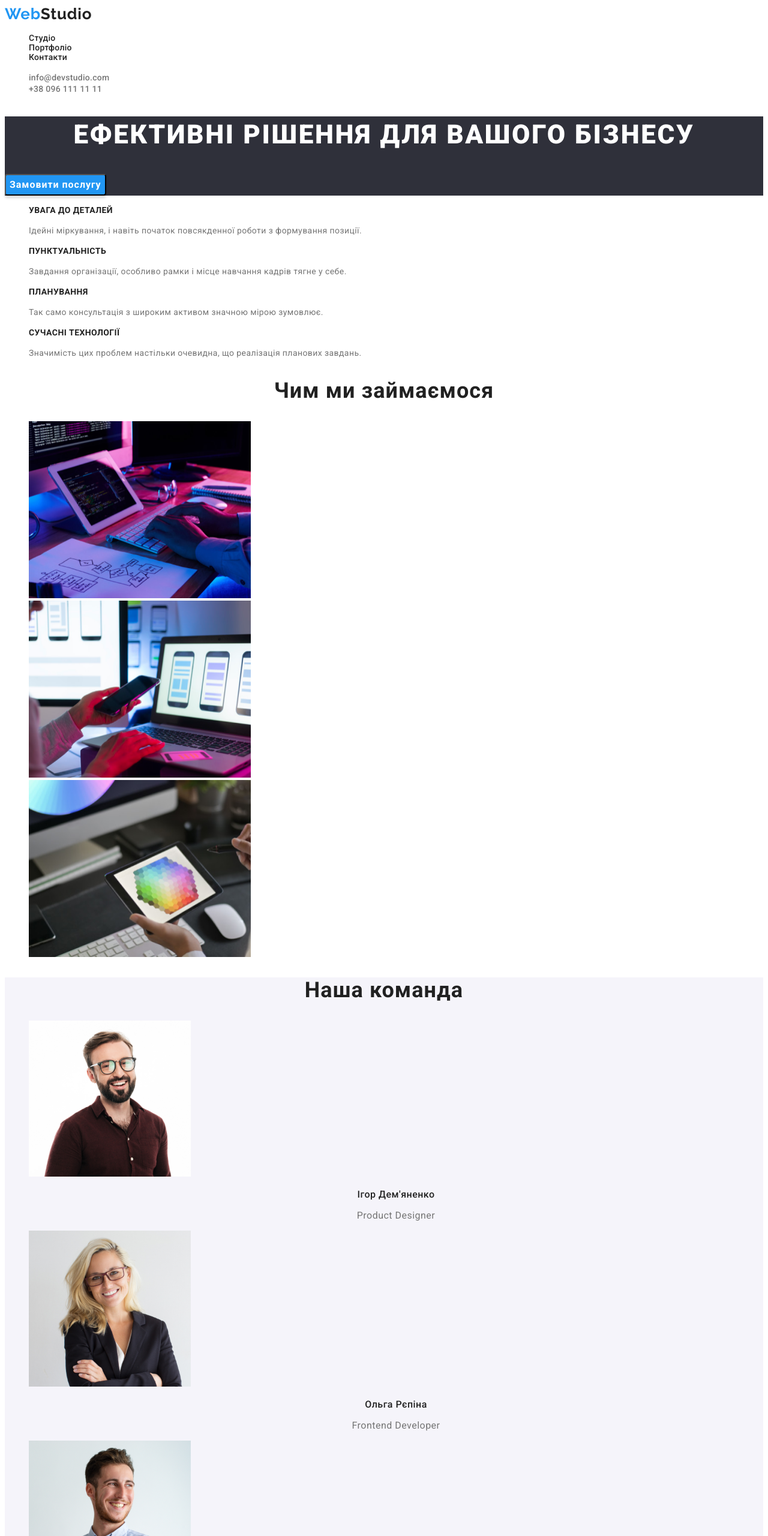
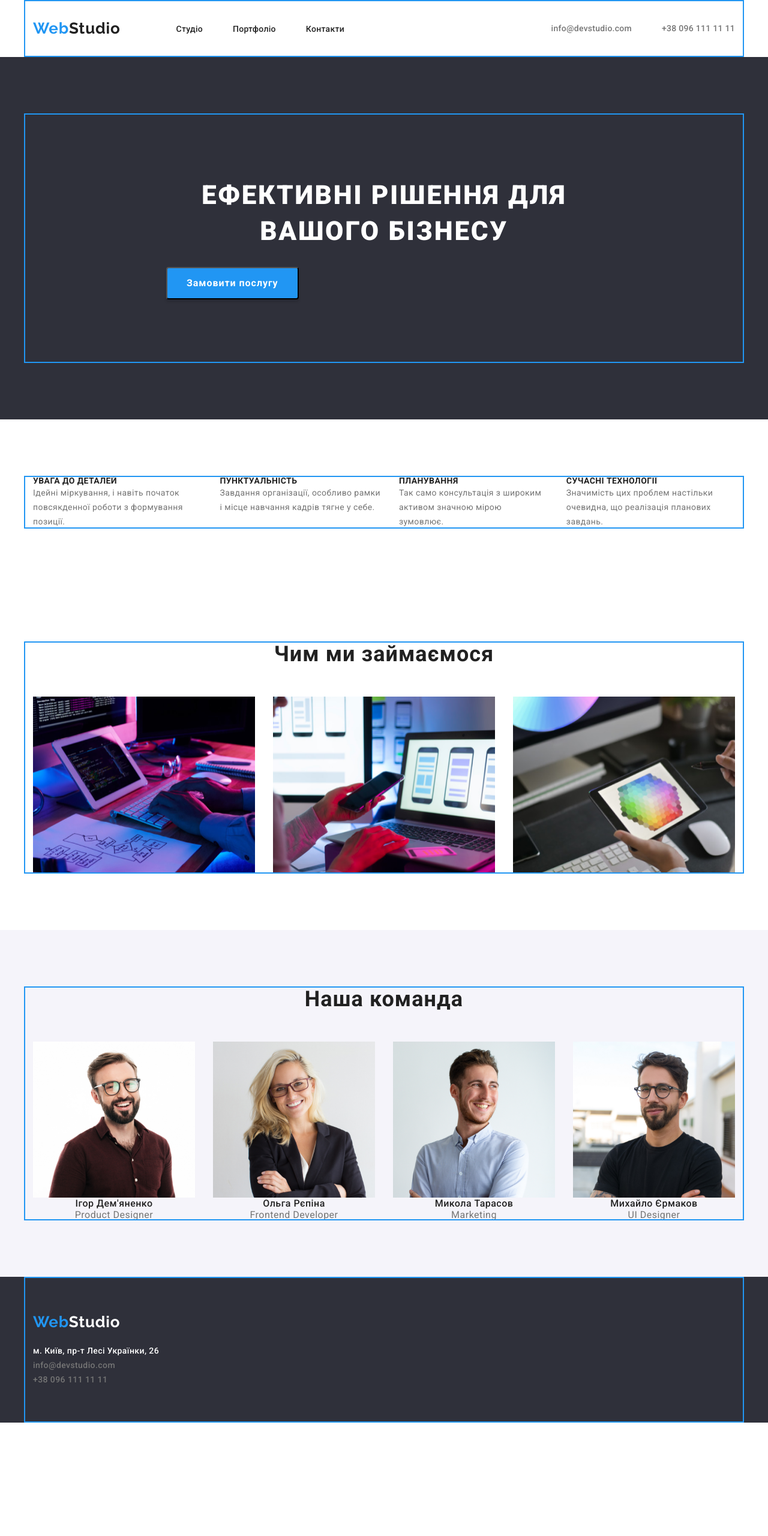
Before and after one commit to iruniaberezina/goit-markup-hw-02, a plain HTML site: page index.html in a window 1280 px wide. Shown: the top 2560 px of the page at 60% size. After the commit the page ends 2371 px from the top, so only its background shows below. Drawn offline with Linux system fonts and the light colour scheme.

Commit message:
goit-markup-hw-03

```diff
--- a/css/styles.css
+++ b/css/styles.css
@@ -28,14 +28,56 @@
     font-style: normal;
 
 }
-.list, .list-contact {
+.list, .list-contact, .group, .list-contact-footer, .link {
     list-style: none;
+    margin: 0;
+    padding: 0;
 }
 
+h1, h2, h3, h4, h5, h6, p {
+    margin: 0;
+}
+img {
+    display: block;
+}
+
+.container {
+    width: 1200px;
+
+    margin-left: auto;
+    margin-right: auto;
+    padding-left: 15px;
+    padding-right: 15px;
+
+    outline: 2px solid #2196F3;
+    outline-offset: -2px;
+}
+.section {
+    padding-top: 94px;
+    padding-bottom: 94px;
+}
 /* Hearder */
 
 .header {
     background-color: var(--main-bg-col);
+}
+.header-container {
+    display: flex;
+}
+.main-nav {
+    display: flex;
+    margin-right: auto;
+}
+
+.header-list {
+    display: flex;
+    gap: 50px;
+}
+.list-contact {
+    display: flex;
+    padding-top: 32px;
+    padding-bottom: 32px;
+    align-items: center;
 }
 .link {
     font-family: var(--main-font);
@@ -53,6 +95,11 @@
     color: var(--accent-txt-col);
 }
 .company-name {
+    display: flex;
+    padding-top: 32px;
+    padding-bottom: 32px;
+    margin-right: 93px;
+    align-items: center;
     font-family: var(--secondary-font);
     font-weight: 700;
     font-size: 26px;
@@ -64,6 +111,10 @@
     color: var(--accent-txt-col);
 }
 .list-item {
+    display: flex;
+    padding-top: 32px;
+    padding-bottom: 32px;
+    align-items: center;
     font-weight: 500;
     font-size: 14px;
     line-height: calc(16 /14);
@@ -76,17 +127,29 @@
     font-family: var(--main-font);
     color: var(--secondary-txt-col);
 }
+.mail {
+    margin-right: 50px;
+}
 
 /* Main */
+.logo-container {
+    padding-top: 106px;
+    padding-bottom: 106px;
+    padding-left: 237px;
+    padding-right: 237px;
+    justify-content: center;
+}
+.logo-btn {
 
-.logo-btn {
+    padding: 10px 32px;
     font-family: var(--main-txt-col);
     font-weight: 700;
     font-size: 16px;
     line-height: calc(30 /16);
-    display: flex;
     align-items: center;
     text-align: center;
+    justify-content: center;
+
     letter-spacing: 0.06em;
 
     color: var(--light-txt-col);
@@ -98,6 +161,7 @@
     cursor: pointer;
 }
 .logo-name {
+    margin-bottom: 30px;
     font-weight: 900;
     font-size: 44px;
     line-height: calc(60 / 44);
@@ -109,7 +173,10 @@
 .logo {
     background-color: var(--footer-bg-col);
 }
-
+.features-container {
+    display: flex;
+    gap: 30px;
+}
 .adventages {
     font-family: var(--main-font);
     font-weight: 700;
@@ -118,6 +185,16 @@
     letter-spacing: 0.03em;
     text-transform: uppercase;
     color: var(--main-txt-col);
+}
+.list-adventages {
+    display: flex;
+    gap: 30px;
+    justify-content: space-between;
+}
+.list-activities {
+    display: flex;
+    gap: 30px;
+    justify-content: space-between;
 }
 .text {
     font-size: 14px;
@@ -130,6 +207,7 @@
 }
 .activities,
 .team {
+    margin-bottom: 50px;
     font-family: var(--main-font);
     font-weight: 700;
     font-size: 36px;
@@ -137,6 +215,11 @@
     text-align: center;
     letter-spacing: 0.03em;
     color: var(--main-txt-col);
+}
+.list-team-members {
+    display: flex;
+    gap: 30px;
+    justify-content: space-between;
 }
 .list-item-name {
     font-family: var(--main-font);
@@ -164,6 +247,10 @@
 .footer {
     background-color: var(--footer-bg-col);
 }
+.container-flooter {
+    padding-top: 60px;
+    padding-bottom: 60px;
+}
 .footer .link {
     font-family: var(--main-font);
     font-size: 14px;
@@ -171,12 +258,20 @@
     letter-spacing: 0.03em;
     color: var(--light-txt-col);
 }
+.company-name-footer {
+    margin-bottom: 20px;
+}
 .footer .mail.link,
 .footer .tel.link {
+
     font-family: var(--main-font);
     color: var(--secondary-txt-col);
 }
-.footer .company-name {
+.address {
+    margin-top: 20px;
+}
+.footer .company-name-footer {
+
     font-family: var(--secondary-font);
     font-weight: 700;
     font-size: 26px;
@@ -197,9 +292,24 @@
 
 }
 
+
 /* Portfolio */
 .project {
     font-family: var(--main-font);
+
+}
+.group {
+    display: flex;
+    flex-wrap: wrap;
+    gap: 30px;
+    text-align: center;
+
+}
+.list-cotainer {
+    display: flex;
+    gap: 30px;
+    justify-content: center;
+    margin-bottom: 50px;
 }
 .list-project {
     font-family: inherit;
--- a/index.html
+++ b/index.html
@@ -8,15 +8,16 @@
     <link rel="preconnect" href="https://fonts.googleapis.com">
     <link rel="preconnect" href="https://fonts.gstatic.com" crossorigin>
     <link href="https://fonts.googleapis.com/css2?family=Raleway:wght@700&family=Roboto:wght@400;500;700;900&display=swap" rel="stylesheet">
+    <link rel="stylesheet" href="./css/modern-nomalize.css">
     <link rel="stylesheet" href="./css/styles.css">
 </head>
 <body class="page">
     <header class="header">
+      <div class="container header-container">
         <nav class="main-nav">
             <a class="company-name link" land="en" href="/"><span class="web">Web</span>Studio</a>
 
-    <!-- Main navigation -->
-            <ul class="list">
+            <ul class="list header-list">
                 <li class="list-item"><a class="link" href="./index.html">Студіо</a></li>
                 <li class="list-item"><a class="link" href="./portfolio.html">Портфоліо</a></li>
                 <li class="list-item"><a class="link" href="">Контакти</a></li>
@@ -26,16 +27,19 @@
             <li><a class="mail link" href="mailto:info@devstudio.com">info@devstudio.com</a></li>
             <li><a class="tel link" href="tel:+380961111111">+38 096 111 11 11</a></li>
         </ul>
-
+      </div>
     </header>
     <!-- Unique page content -->
 <main>
-    <section class="logo">
+    <section class="logo section">
+      <div class="container logo-container">
         <h1 class="logo-name">Ефективні рішення для вашого бізнесу</h1>
         <button class="logo-btn" type="button">Замовити послугу</button>
+      </div>
     </section>
      <!-- Features section -->
-    <section class="features-section">
+    <section class="features-section section">
+      <div class="container features-container">
         <ul class="list-adventages list">
           <li>
             <h3 class="adventages">УВАГА ДО ДЕТАЛЕЙ</h3>
@@ -62,20 +66,23 @@
               </p>
             </li>
         </ul>
+      </div>
     </section>
 
     <!-- What we do section -->
-    <section>
+    <section class="section">
+      <div class="container activities-container">
         <h2 class="activities">Чим ми займаємося</h2>
-
         <ul class="list-activities list">
           <li><img src="./png/box 1.png" alt="Person is tapping on keyboard" width="370" height="295" /></li>
           <li><img src="./png/box 2.png" alt="Person is using the mobilephone" width="370" height="295" /></li>
           <li><img src="./png/box 3.png" alt="Person is using the tablet" width="370" height="295" /></li>
         </ul>
+      </div>
     </section>
     <!-- Our team -->
-    <section class="section-team-bg">
+    <section class="section-team-bg section">
+      <div class="container">
         <h2 class="team">Наша команда</h2>
         <ul class="list-team-members list">
             <li>
@@ -99,26 +106,28 @@
                 <p class="list-item-position" lang="en">UI Designer</p>
             </li>
         </ul>
+      </div>
     </section>
   </main>
 
     <!-- Підвал сторінки -->
     <footer class="footer">
-
-        <a class="company-name link" land="en" href="link:WebStudio" target="_blank" rel="noopener nofollow noreferrer"><span class="web">Web</span>Studio</a>
-        <address>
-            <ul class="list-contact">
+      <div class="container container-flooter">
+        <a class="link company-name-footer" land="en" href="link:WebStudio" target="_blank" rel="noopener nofollow noreferrer"><span class="web">Web</span>Studio</a>
+        <address class="address">
+            <ul class="list-contact-footer">
                 <!-- Address -->
-                <li><a class="link" href="link:https://www.google.com/maps/place/%D0%B1%D1%83%D0%BB.+%D0%9B%D0%B5%D1%81%D0%B8+%D0%A3%D0%BA%D1%80%D0%B0%D0%B8%D0%BD%D0%BA%D0%B8,+26,+%D0%9A%D0%B8%D0%B5%D0%B2,+02000/@50.4265807,30.5361971,17z/data=!3m1!4b1!4m5!3m4!1s0x40d4cf0e033ecbe9:0x57a4dffefec77da0!8m2!3d50.4265807!4d30.5383858"
+                <li><a class="link link-address" href="link:https://www.google.com/maps/place/%D0%B1%D1%83%D0%BB.+%D0%9B%D0%B5%D1%81%D0%B8+%D0%A3%D0%BA%D1%80%D0%B0%D0%B8%D0%BD%D0%BA%D0%B8,+26,+%D0%9A%D0%B8%D0%B5%D0%B2,+02000/@50.4265807,30.5361971,17z/data=!3m1!4b1!4m5!3m4!1s0x40d4cf0e033ecbe9:0x57a4dffefec77da0!8m2!3d50.4265807!4d30.5383858"
                         target="_blank" rel="noopener nofollow noreferrer"
                         >м. Київ, пр-т Лесі Українки, 26</a>
                 </li>
                 <!-- Link to e-mail address -->
-                <li><a class="mail link" href="mailto:info@devstudio.com">info@devstudio.com</a></li>
+                <li><a class="link mail" href="mailto:info@devstudio.com">info@devstudio.com</a></li>
                 <!-- Link to phone number  -->
-                <li><a class="tel link" href="tel:+380961111111">+38 096 111 11 11</a></li>
+                <li><a class="link tel" href="tel:+380961111111">+38 096 111 11 11</a></li>
             </ul>
         </address>
+      </div>
     </footer>
 </body>
 </html>
```
Also changed, not shown: css/modern-nomalize.css (added, +9 -0 lines), portfolio.html (+24 -21 lines). Lines whose indentation alone changed are shown as unchanged.
